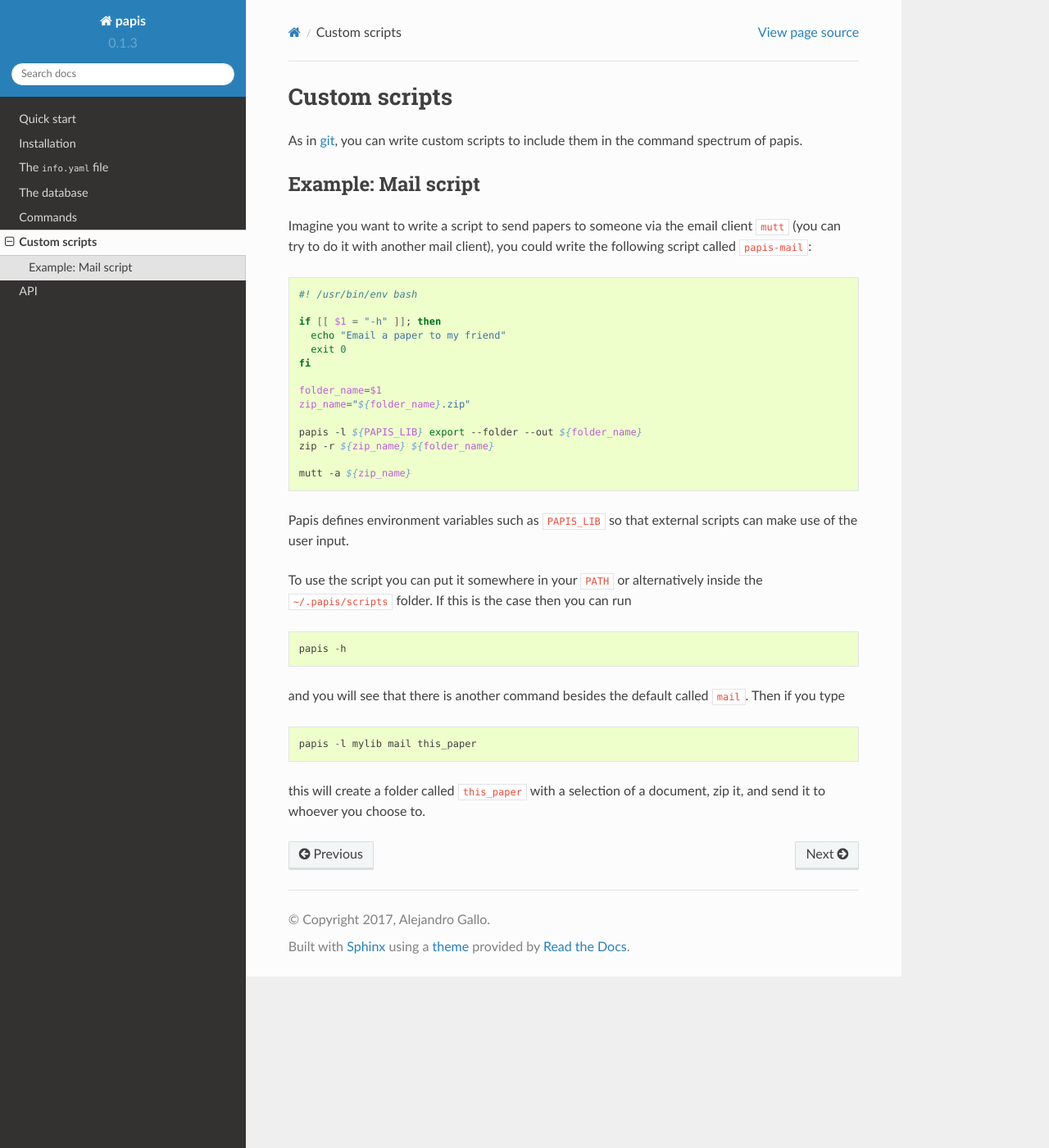
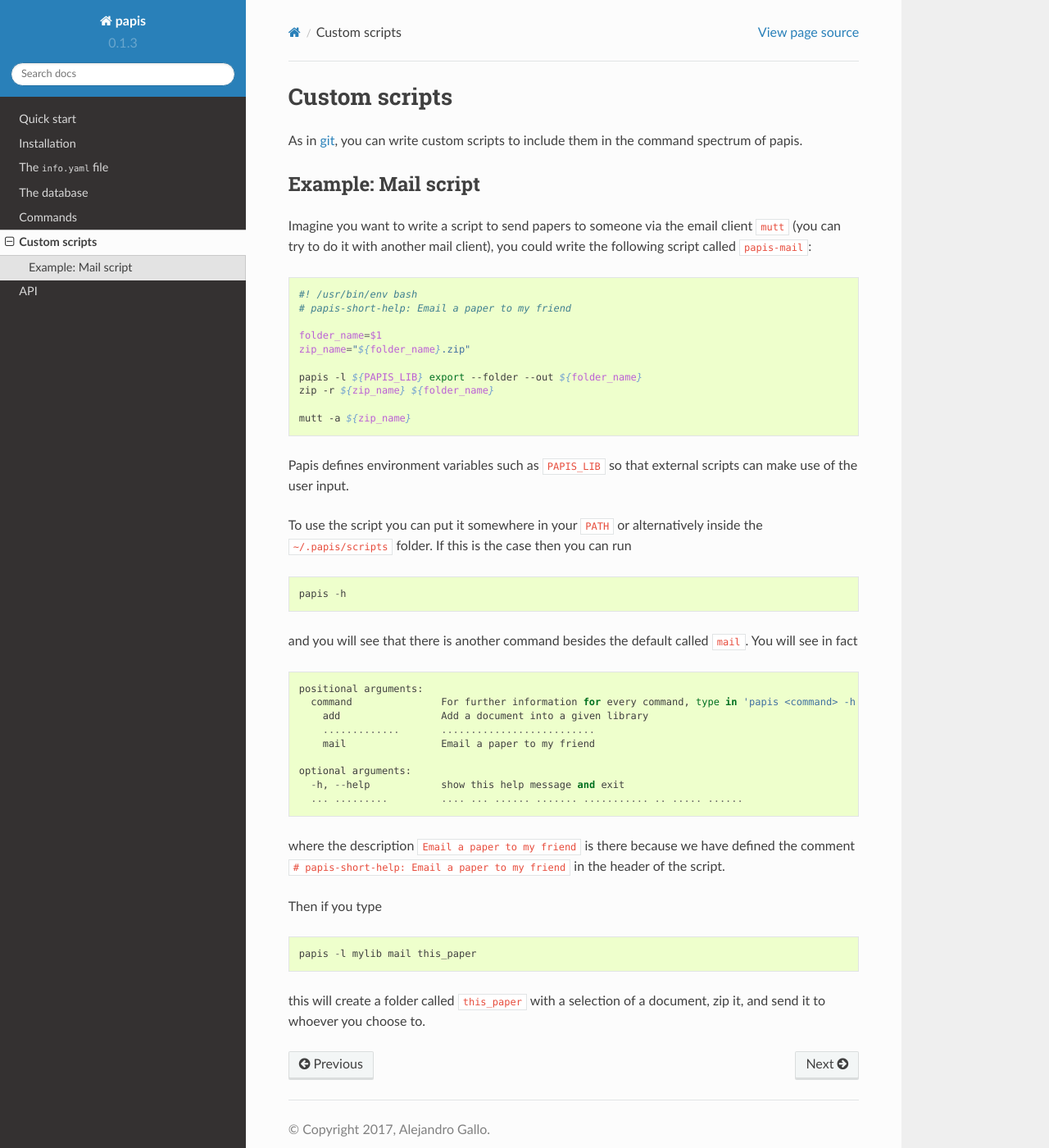
Before and after one commit to papis/papis, a Sphinx documentation site: the page built from doc/source/scripting.rst, in a window 1280 px wide and 1400 px high. Shown: the whole window at 82% size. Built offline with Sphinx 7.4.7 and the Read the Docs theme 2.0.0, drawn with Linux system fonts in a browser that asks for light colours; pages that are not in the unit, such as notebooks, are missing from menus.

Commit message:
Update documentation

```diff
--- a/doc/source/scripting.rst
+++ b/doc/source/scripting.rst
@@ -14,11 +14,7 @@ write the following script called ``papis-mail``:
 .. code:: sh
 
     #! /usr/bin/env bash
-
-    if [[ $1 = "-h" ]]; then
-      echo "Email a paper to my friend"
-      exit 0
-    fi
+    # papis-short-help: Email a paper to my friend
 
     folder_name=$1
     zip_name="${folder_name}.zip"
@@ -39,7 +35,25 @@ inside the ``~/.papis/scripts`` folder. If this is the case then you can run
     papis -h
 
 and you will see that there is another command besides the default
-called ``mail``. Then if you type
+called ``mail``. You will see in fact
+
+.. code::
+
+    positional arguments:
+      command               For further information for every command, type in 'papis <command> -h'
+        add                 Add a document into a given library
+        .............       ..........................
+        mail                Email a paper to my friend
+
+    optional arguments:
+      -h, --help            show this help message and exit
+      ... .........         .... ... ...... ....... ........... .. ..... ......
+
+where the description ``Email a paper to my friend`` is there because
+we have defined the comment ``# papis-short-help: Email a paper to my friend``
+in the header of the script.
+
+Then if you type
 
 ::
 
```
